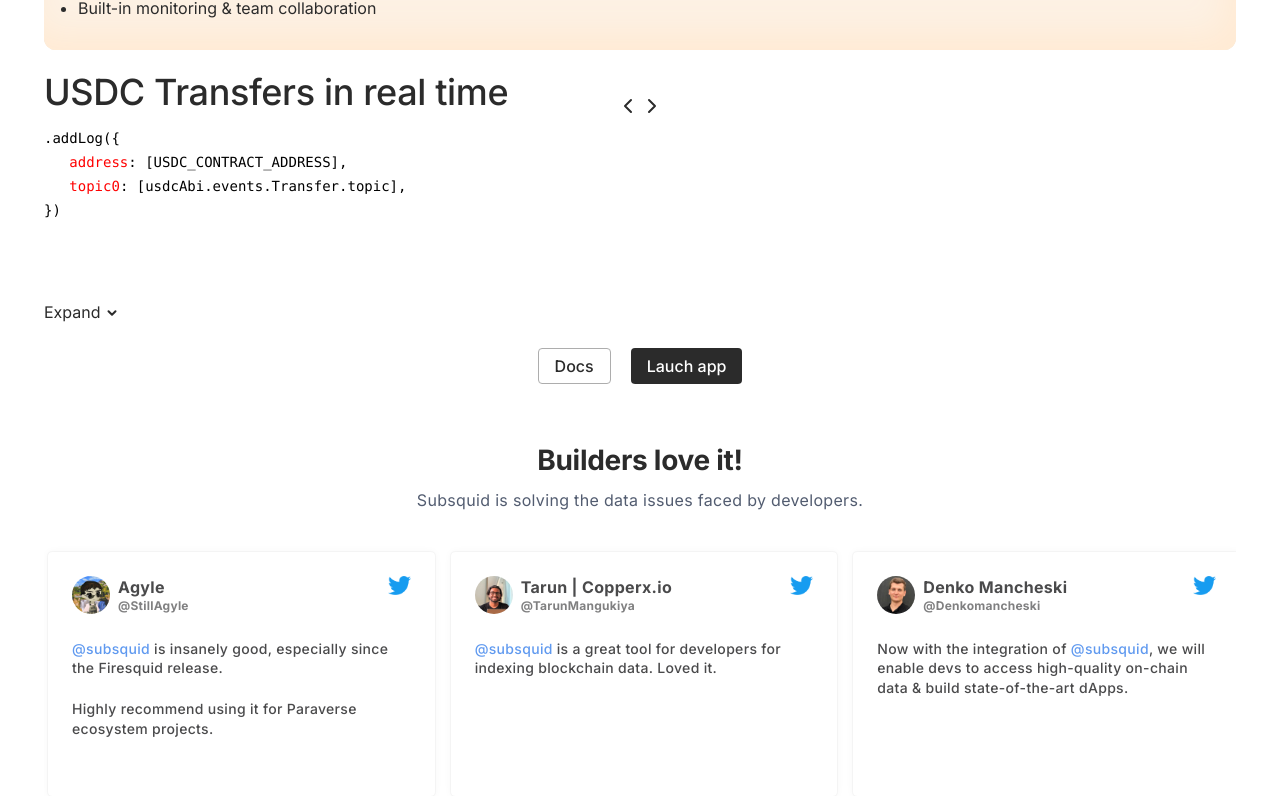
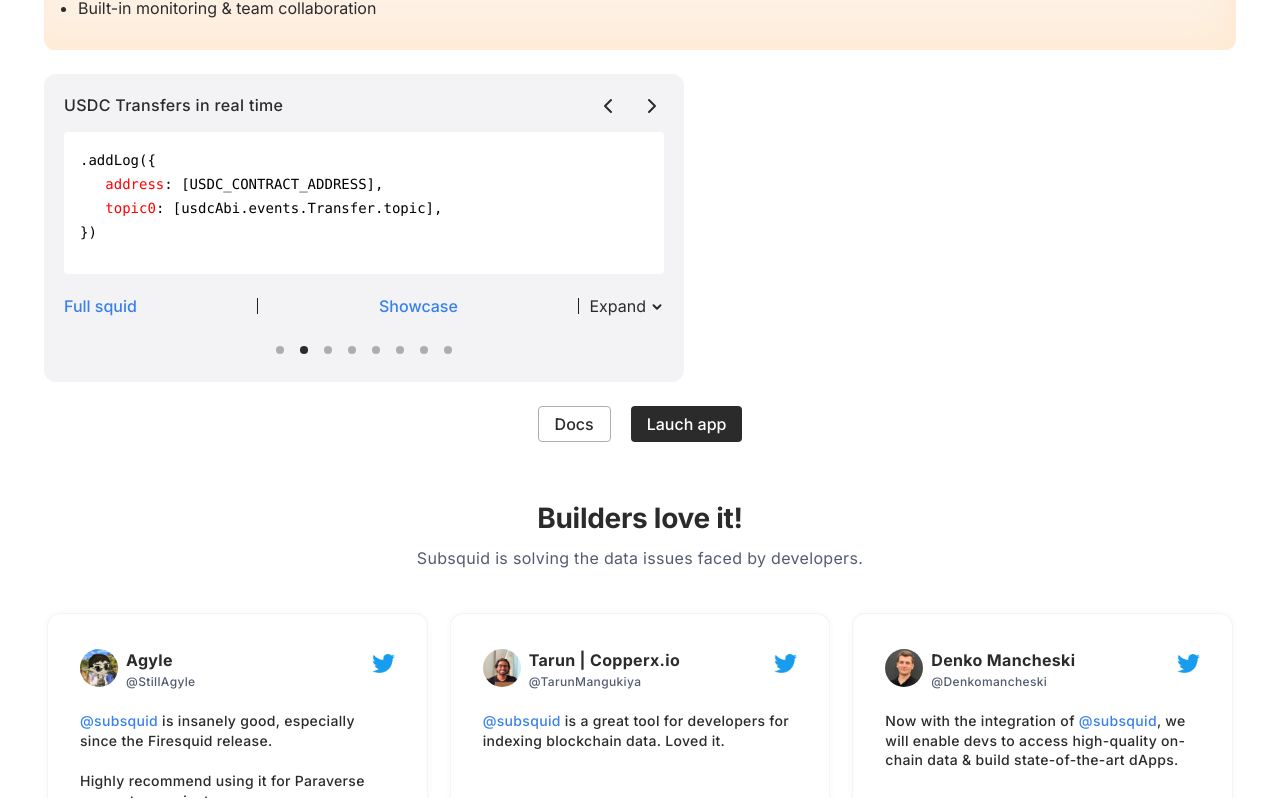
Before and after one commit to cyberteam-international/subsquid_landing, a Next.js app: page / in a window 1280 px wide. Shown: the part 1396-2200 px from the top of the page. Built offline with nearby package versions, Linux system fonts and the light colour scheme.

Commit message:
fixes blocks

```diff
--- a/src/app/components/Blog/Blog.scss
+++ b/src/app/components/Blog/Blog.scss
@@ -35,6 +35,7 @@
       height: 8px;
       display: table;
       background-color: #ADADAD;
+      border-radius: 50%;
 
       &.swiper-pagination-bullet-active {
         background-color: #2B2B2B;
--- a/src/app/components/CodeSlider/CodeSlider.css
+++ /dev/null
@@ -1,167 +0,0 @@
-.code-slider {
-    max-width: 640px;
-    width: 100%;
-    position: relative;
-    text-align: left;
-    overflow: hidden
-}
-
-.code-slider__pre {
-    text-wrap: inherit;
-    transition: height .3s linear, background-color .2s linear;
-    height: auto;
-    overflow: hidden !important;
-}
-
-.code-slider__pre pre {
-    text-wrap: inherit !important;
-    padding: 0 !important;
-    background: none !important;
-    height: 100%;
-    overflow: visible !important;
-}
-
-.code-slider__nav {
-    position: absolute;
-    right: 20px;
-    top: 20px;
-    z-index: 10;
-}
-
-.code-slider__title {
-    padding-right: 70px;
-}
-
-.code-slider__pre pre code {
-    text-wrap: inherit !important;
-    font-size: 14px;
-    height: 100%;
-    overflow: visible !important;
-}
-
-@media (max-width: 833px) {
-    .code-slider__pre pre code, .code-slider__pre pre {
-        text-wrap: nowrap !important;
-    }
-
-    .code-slider__pre {
-        overflow: auto !important;
-    }
-}
-
-
-.code-slider__pre pre code span {
-    font-size: 14px;
-}
-
-.code-slider__pre.code-slider__pre--over {
-    min-height: 142px;
-}
-
-@media (max-width: 833px) {
-    .code-slider__pre.code-slider__pre--over {
-        min-height: 180px;
-    }
-}
-
-.code-slider__caption p {
-    font-size: 16px;
-    line-height: 160%;
-    font-weight: 300;
-    margin-top: 16px;
-}
-
-.code-slider__caption {
-    height: 0;
-    overflow: hidden;
-    transition: height .3s;
-}
-
-.code-slider__caption.code-slider__caption--expand {
-    height: auto;
-}
-
-.code-slider a {
-    color: var(--ifm-link-color, #3880EC) !important;
-    font-weight: 500;
-}
-
-.code-slider a:hover {
-    color: var(--ifm-link-hover-color, #424242) !important;
-}
-
-.code-slider__line {
-    width: 1px;
-    height: 16px;
-    background: var(--ifm-navbar-link-color, #1C1E21);
-}
-
-.code-slider__collapse {
-    display: flex;
-    align-items: center;
-    gap: 4px;
-}
-
-.code-slider__collapse svg {
-    transition: transform .3s;
-}
-
-.code-slider__collapse.code-slider__collapse--expand svg {
-    transform: scale(-1);
-}
-
-.code-slider__stage {
-    transition: .3s;
-    opacity: 0;
-    visibility: hidden;
-}
-
-.code-slider__stage.code-slider__stage--visible {
-    opacity: 1;
-    visibility: visible;
-}
-
-@media (max-width: 833px) {
-    .code-slider__stage {
-        opacity: 1;
-        visibility: visible;
-    }
-
-    .code-slider__arrow {
-        position: relative;
-    }
-
-    .code-slider__arrow:after {
-        position: absolute;
-        content: "";
-        width: 200%;
-        height: 200%;
-        transform: translate(-50%, -50%);
-        top: 50%;
-        left: 50%;
-        background: none;
-    }
-}
-
-
-.code-slider__pagination {
-    display: flex;
-    align-items: center;
-    gap: 16px;
-}
-
-.swiper-pagination-bullet {
-    width: 8px;
-    height: 8px;
-    background-color: var(--fg-role--pagination);
-    display: table;
-    border-radius: 50%;
-    transition: background-color .3s;
-    cursor: pointer;
-    position: relative;
-    top: 1px;
-}
-
-.swiper-pagination-bullet.swiper-pagination-bullet-active {
-    background: var(--fg-role--pagination-active);
-}
--- /dev/null
+++ b/src/app/components/CodeSlider/CodeSlider.scss
@@ -0,0 +1,161 @@
+.code-slider {
+  max-width: 640px;
+  width: 100%;
+  position: relative;
+  text-align: left;
+  overflow: hidden;
+  padding: 20px;
+  border-radius: 12px;
+  background: var(--grey-light, #F3F3F6);
+
+  &__pre {
+    text-wrap: inherit;
+    transition: height .3s linear, background-color .2s linear;
+    height: auto;
+    overflow: auto !important;
+    border-radius: 4px;
+    background: var(--color-white);
+    padding: 16px;
+
+    pre {
+      text-wrap: inherit !important;
+      padding: 0 !important;
+      background: none !important;
+      height: 100%;
+      overflow: visible !important;
+    }
+
+    code {
+      text-wrap: inherit !important;
+      font-size: 14px;
+      height: 100%;
+      overflow: visible !important;
+
+      span {
+        font-size: 14px;
+      }
+    }
+
+    &--over {
+      min-height: 142px;
+    }
+  }
+
+  &__footer {
+    display: flex;
+    flex-direction: column-reverse;
+    margin-top: 20px;
+  }
+
+  &__nav {
+    position: absolute;
+    right: 20px;
+    top: 20px;
+    z-index: 10;
+    display: flex;
+    align-items: center;
+    gap: 20px;
+  }
+
+  &__title {
+    padding-right: 70px;
+    color: var(--color-primary);
+    font-size: 16px;
+    font-weight: 500;
+    line-height: 140%;
+    margin-bottom: 16px;
+  }
+
+  &__caption {
+    height: 0;
+    overflow: hidden;
+    transition: height .3s;
+
+    p {
+      font-size: 16px;
+      line-height: 160%;
+      font-weight: 300;
+      margin-top: 16px;
+    }
+
+    &--expand {
+      height: auto;
+    }
+  }
+
+  a {
+    color: var(--ifm-link-color, #3880EC) !important;
+    font-weight: 500;
+
+    &:hover {
+      color: var(--ifm-link-hover-color, #424242) !important;
+    }
+  }
+
+  &__line {
+    width: 1px;
+    height: 16px;
+    background: var(--ifm-navbar-link-color, #1C1E21);
+  }
+
+  &__collapse {
+    display: flex;
+    align-items: center;
+    gap: 4px;
+
+    svg {
+      transition: transform .3s;
+    }
+
+    &--expand {
+      svg {
+        transform: scale(-1);
+      }
+    }
+  }
+
+  &__stage {
+    transition: .3s;
+    //opacity: 0;
+    //visibility: hidden;
+
+    display: flex;
+    align-items: center;
+    justify-content: space-between;
+    width: 100%;
+    gap: 10px;
+
+    &--visible {
+      opacity: 1;
+      visibility: visible;
+    }
+  }
+
+  &__stages {
+    display: flex;
+    align-items: center;
+    justify-content: space-between;
+    gap: 10px;
+  }
+
+  &__pagination {
+    display: flex;
+    align-items: center;
+    justify-content: center;
+    height: 24px;
+    gap: 16px;
+    margin-top: 20px;
+
+    .swiper-pagination-bullet {
+      width: 8px;
+      height: 8px;
+      display: table;
+      background-color: #ADADAD;
+      border-radius: 50%;
+
+      &.swiper-pagination-bullet-active {
+        background-color: #2B2B2B;
+      }
+    }
+  }
+}
--- a/src/app/components/CodeSlider/CodeSlider.tsx
+++ b/src/app/components/CodeSlider/CodeSlider.tsx
@@ -1,6 +1,5 @@
 import React, {useRef, useState} from 'react';
-import "./CodeSlider.css"
-import 'swiper/css';
+import "./CodeSlider.scss"
 import {Swiper, SwiperSlide, SwiperClass} from 'swiper/react';
 import {Pagination, Navigation, Autoplay} from "swiper/modules";
 import SyntaxHighlighter from 'react-syntax-highlighter';
@@ -81,7 +80,7 @@
                 }}
                 autoHeight={true} onSwiper={setSwiper}>
                 {slides.map((slide, index) => <SwiperSlide data-link={slide.link} key={index}>
-                    <h3 className={'body--m mb-4 code-slider__title\''}>{slide.title}</h3>
+                    <p className={'code-slider__title'}>{slide.title}</p>
 
                     <div ref={codeRef}
                          className={classNames({
@@ -103,12 +102,12 @@
                             <p>{slide.caption}</p></div> : undefined}
                 </SwiperSlide>)}
             </Swiper>
-            <div className={''}>
+            <div className={'code-slider__footer'}>
                 <div className={''}>
                     <div className="code-slider__pagination" ref={paginationRef}></div>
                 </div>
 
-                <div className={''}>
+                <div className={'code-slider__stages'}>
                     <div className={classNames({
                         'code-slider__stage': true,
                         'code-slider__stage--visible': isExpanded
--- a/src/app/components/Developers/Developers.scss
+++ b/src/app/components/Developers/Developers.scss
@@ -12,8 +12,11 @@
   }
 
   .swiper {
-    padding: 0 4px;
-    width: calc(100% + 8px);
+    width: 100%;
+  }
+
+  &__main {
+
   }
 
   .swiper-grid .swiper-wrapper {
@@ -46,16 +49,21 @@
 }
 
 .DeveloperCard {
-  border-radius: 4px;
-  background: var(--white, #FFF);
-  display: grid;
-  padding: 24px;
-  gap: 24px;
-  min-height: 220px;
-  grid-template-rows: auto 1fr;
+  padding: 4px;
   height: 100%;
-  position: relative;
-  box-shadow: 0 0 8px 0 rgba(0, 0, 0, 0.04), 0 0 2px 0 rgba(0, 0, 0, 0.12);
+
+  &__wrapper {
+    border-radius: 12px;
+    background: var(--color-white);
+    display: grid;
+    padding: 32px;
+    gap: 20px;
+    height: 100%;
+    min-height: 200px;
+    grid-template-rows: auto 1fr;
+    position: relative;
+    box-shadow: 0 0 8px 0 rgba(0, 0, 0, 0.04), 0 0 2px 0 rgba(0, 0, 0, 0.12);
+  }
 
   &__link {
     position: absolute;
@@ -81,6 +89,7 @@
 
   &__social {
     img {
+      margin-top: 8px;
       height: 19px;
       object-fit: contain;
     }
@@ -96,37 +105,29 @@
   &__data {
     display: grid;
     grid-template-columns: 1fr;
-    opacity: 0.8;
   }
 
   &__name {
-    color: var(--black, #1D1D1F);
-    leading-trim: both;
-    text-edge: cap;
+    color: var(--color-primary);
     font-size: 16px;
     font-style: normal;
     font-weight: 700;
-    line-height: 140%;
+    line-height: 180%;
+    letter-spacing: 0.32px;
   }
 
   &__slug {
-    color: var(--black-muted-70, rgba(29, 29, 30, 0.70));
-    leading-trim: both;
-    text-edge: cap;
+    color: var(--color-secondary);
     font-size: 12px;
-    font-style: normal;
-    font-weight: 700;
-    line-height: 140%; /* 16.8px */
-    letter-spacing: 0.24px;
+    font-weight: 500;
+    line-height: 140%;
+    letter-spacing: 0.36px;
   }
 }
 
 .DeveloperCardMain {
   p {
-    opacity: 0.8;
-    color: var(--black, #1D1D1F);
-    leading-trim: both;
-    text-edge: cap;
+    color: var(--color-primary);
     font-size: 14px;
     font-style: normal;
     font-weight: 450;
@@ -185,7 +186,9 @@
     max-width: 260px;
     display: inline-block !important;
 
-    @media (max-width: 340px) {max-width: 230px;}
+    @media (max-width: 340px) {
+      max-width: 230px;
+    }
   }
 
   .swiper {
@@ -210,8 +213,7 @@
       & + .swiper-slide + .swiper-slide,
       & + .swiper-slide + .swiper-slide + .swiper-slide,
       & + .swiper-slide + .swiper-slide + .swiper-slide + .swiper-slide,
-      & + .swiper-slide + .swiper-slide + .swiper-slide + .swiper-slide + .swiper-slide
-      {
+      & + .swiper-slide + .swiper-slide + .swiper-slide + .swiper-slide + .swiper-slide {
         opacity: 1;
       }
     }
--- a/src/app/components/Developers/Developers.tsx
+++ b/src/app/components/Developers/Developers.tsx
@@ -25,6 +25,7 @@
 export function DeveloperCard(props: DevepolerCardProps) {
     return (
         <div className="DeveloperCard">
+            <div className="DeveloperCard__wrapper">
                 <a href={props.link} className="DeveloperCard__link" target="_blank"></a>
                 <div className="DeveloperCardHeader">
                     <div className="DeveloperCardHeader__info">
@@ -41,6 +42,7 @@
                     </div>
                 </div>
                 <div className="DeveloperCardMain">{props.children}</div>
+            </div>
         </div>
     );
 }
@@ -70,8 +72,6 @@
         </SwiperSlide>
     })
 
-    const propsThumbs: any = swiper ? {swiper: swiper} : undefined // DEV
-
     return (
         <div className="developers">
             <div className="developers__header">
@@ -79,11 +79,12 @@
                 <p className='subtitle'>Subsquid is solving the data issues faced by developers.</p>
             </div>
 
-            <Swiper onSwiper={setMainSwiper} onInit={(s) => {
+            <div className="developers__main">
+                <Swiper autoHeight={true} className="developers__main" onSwiper={setMainSwiper} onInit={(s) => {
                     let maxValue = 0
                     s.slides.forEach(slide => {
-                    if (maxValue < (slide.scrollHeight + 24)) {
-                        maxValue = slide.scrollHeight + 24
+                        if (maxValue < (slide.scrollHeight)) {
+                            maxValue = slide.scrollHeight
                         }
                     })
 
@@ -115,7 +116,6 @@
                     }
                 }} slidesPerView={1} navigation={true} spaceBetween={16} pagination={{clickable: true}}>{items}</Swiper>
 
-
                 <div className="Thumbs">
                     <Swiper className="Thumbs__slider" watchSlidesProgress onSwiper={setSwiper} slidesPerView={1}
                             width={400 / 8} modules={[Thumbs]} slidesPerGroup={1} loopedSlides={2}
@@ -143,5 +143,6 @@
                     </div>
                 </div>
             </div>
+        </div>
     );
 }
--- a/src/app/globals.scss
+++ b/src/app/globals.scss
@@ -12,6 +12,7 @@
   --color-gray-light: #F2F2F2;
   --color-secondary-button-stroke: #ADADAD;
   --color-white: #fff;
+  --color-grey-light-2: #F3F3F6
 }
 
 html, body {
--- a/src/app/layout.tsx
+++ b/src/app/layout.tsx
@@ -1,4 +1,6 @@
 import './globals.scss'
+import 'swiper/css';
+import 'swiper/css/grid';
 import type { Metadata } from 'next'
 import { Inter } from 'next/font/google'
 import React from "react";
```
Lines whose indentation alone changed are shown as unchanged.
